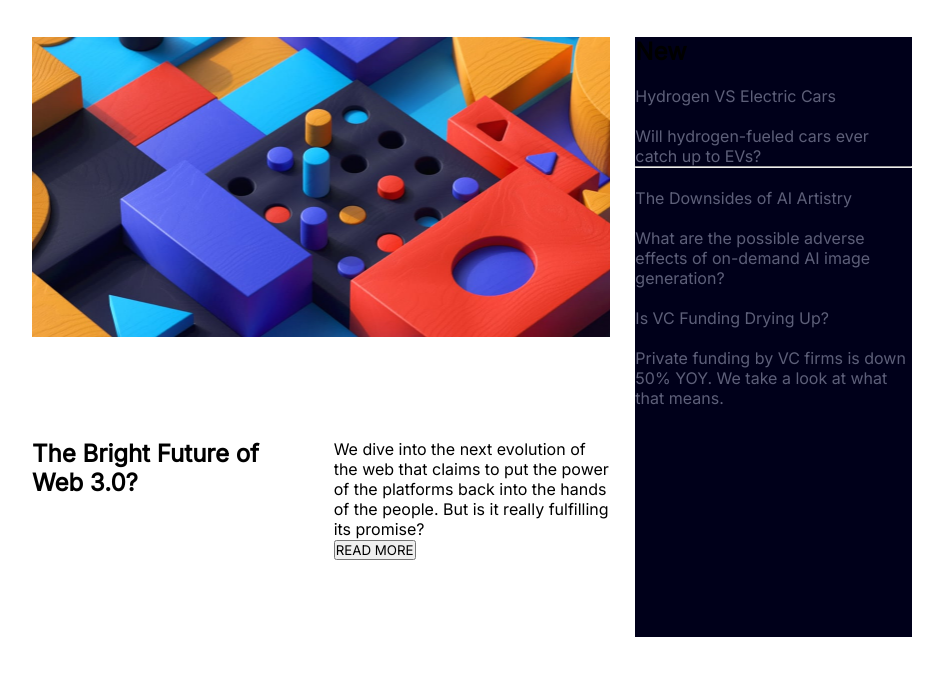
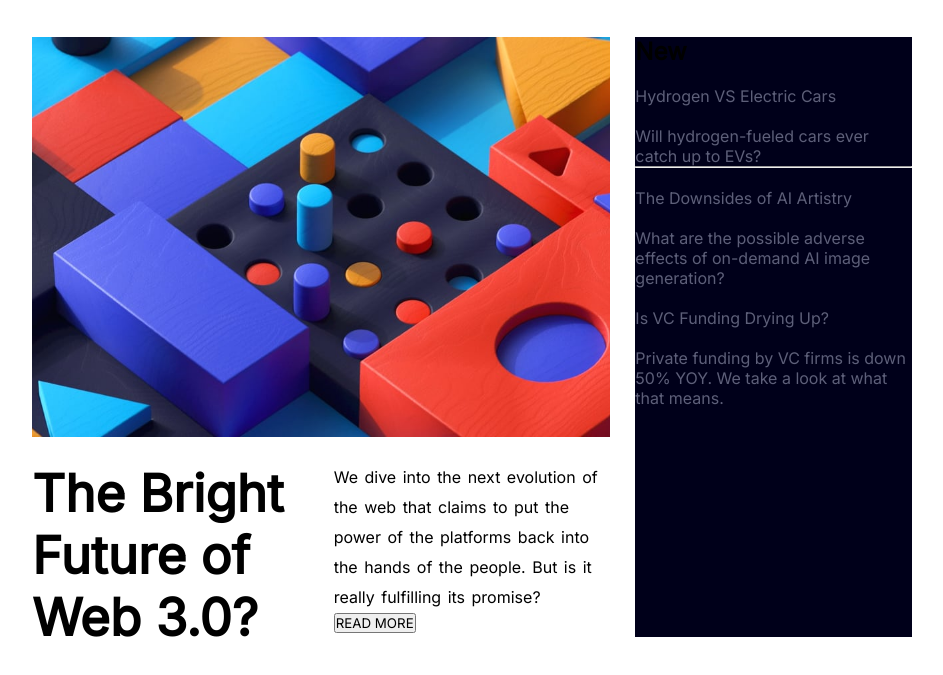
Before and after one commit to vikashpatel04/news-homepage-main, a plain HTML site: page index.html in a window 1280 px wide. Shown: the part 103-778 px from the top of the page, without its empty margins (168-1111 px from the left). Drawn offline with Linux system fonts and the light colour scheme.

Commit message:
updating

```diff
--- a/index.html
+++ b/index.html
@@ -7,13 +7,13 @@
 
     <link
       rel="icon"
-      type="image/png"
+      type="image"
       sizes="32x32"
-      href="./assets/images/favicon-32x32.png"
+      href="./assets/images/logo.svg"
     />
     <link rel="stylesheet" href="style.css" />
 
-    <title>Frontend Mentor | News homepage</title>
+    <title>News homepage</title>
   </head>
   <body>
     <main>
--- a/style.css
+++ b/style.css
@@ -26,6 +26,7 @@ nav ul li a{
     text-decoration: none;
     color: hsl(236, 13%, 42%);
     font-size: 16px;
+    transition: all 0.2s ease-in-out;
 }
 nav ul li a:hover{
     color: orange;
@@ -48,13 +49,16 @@ header{
     grid-area: img;
     background-position: center;
     background-size: cover;
-    height: 300px;
+    height: 400px;
 }
 .home_new{
     grid-area: new;
 }
 .home_web3{
     grid-area: web3;
+}
+.home_web3 h1{
+    font-size: 4vw;
 }
 .new_h{
     color: white;
@@ -67,6 +71,8 @@ header{
     font-size: 16px;
     margin-top: 20px;
 }
-hr{
-    width
+.home_read p{
+    font-size: 16px;
+    line-height: 30px;
+    word-spacing: 2px;
 }
```
